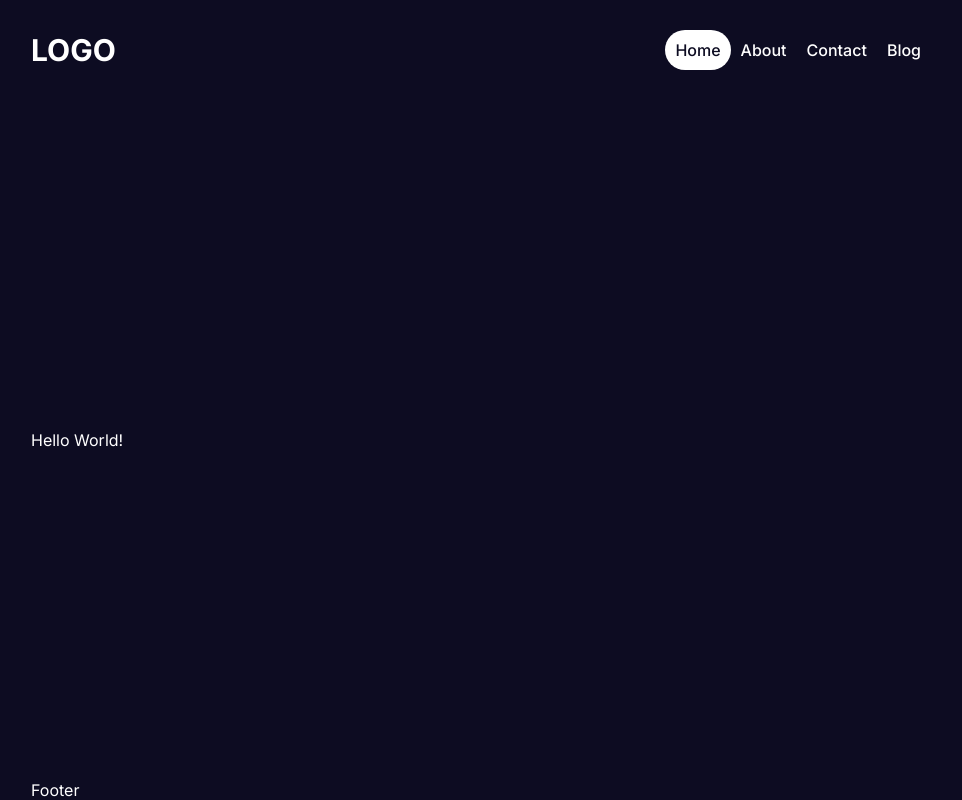
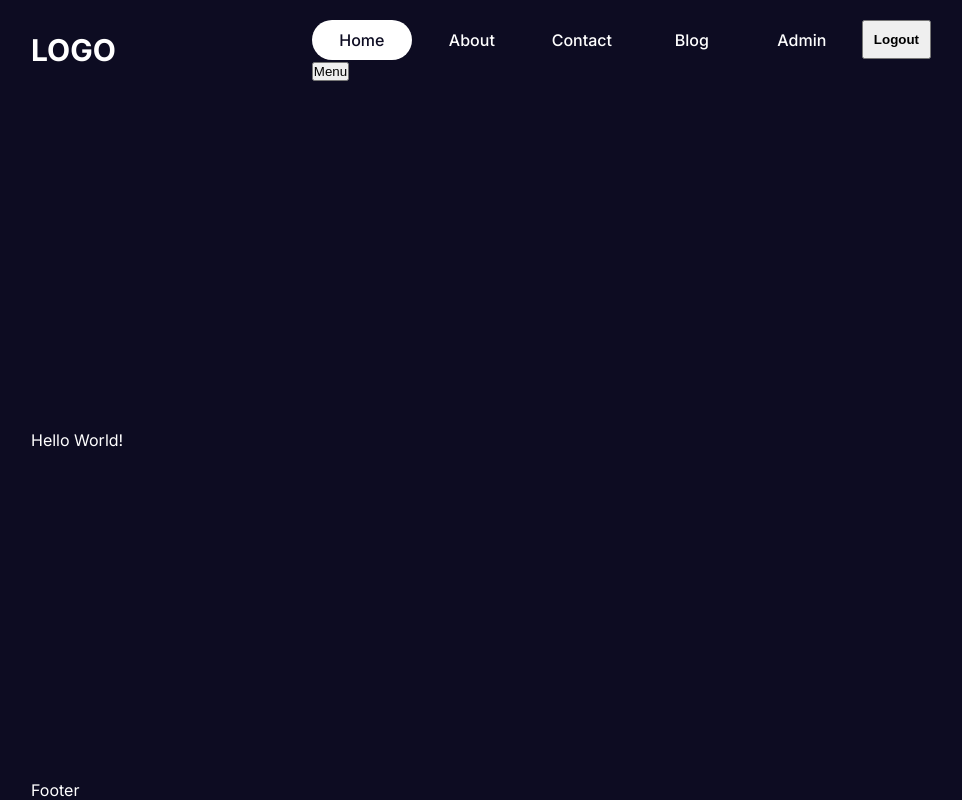
Before and after one commit to Juan-Severiano/next14-project, a Next.js app: page / in a window 1280 px wide. Shown: the whole page, without its empty margins (159-1121 px from the left). Built offline with nearby package versions, Linux system fonts and the light colour scheme.

Commit message:
[add] creating a menu button

```diff
--- a/src/components/navbar/links/Links.jsx
+++ b/src/components/navbar/links/Links.jsx
@@ -1,7 +1,10 @@
+"use client"
+import { useState } from 'react';
 import styles from './links.module.css';
 import NavLink from "./navLink/navLink";
 
 const Links = () => {
+  const [open, setOpen] = useState(false);
 
   const links = [
     {
@@ -26,9 +29,37 @@ const Links = () => {
     },
   ]
 
-  return (links.map(link => (
-        <NavLink key={link.id} link={link} />
-      ))
+  const session = true;
+  const isAdmin = true;
+
+  return (
+    <div className={styles.container}>
+      <div className={styles.links}>
+        {links.map(link => (
+          <NavLink key={link.id} link={link} />
+        ))}
+        {
+          session ?
+            (
+              <>
+                {isAdmin && <NavLink key='Login' link={{ title: 'Admin', path: '/admin' }} />}
+                <button className={styles.logout} type='button'>Logout</button>
+              </>)
+            : (
+              <NavLink key='Login' link={{ title: 'Login', path: '/login' }} />
+            )
+        }
+      </div>
+      <button>Menu</button>
+      {
+        open &&
+        <div className={styles.mobileLinks}>
+          {
+            links.map(link => <NavLink key={link.id} link={link} />)
+          }
+        </div>
+      }
+    </div>
   )
 }
 
--- a/src/components/navbar/links/links.module.css
+++ b/src/components/navbar/links/links.module.css
@@ -3,3 +3,9 @@
   align-items: center;
   gap: 10px;
 }
+
+.logout {
+  padding: 10px;
+  cursor: pointer;
+  font-weight: bold;
+}
--- a/src/components/navbar/links/navLink/navLink.module.css
+++ b/src/components/navbar/links/navLink/navLink.module.css
@@ -1,12 +1,12 @@
-.container {
-  min-height: 100px;
+.container{
+  min-width: 100px;
   padding: 10px;
   border-radius: 20px;
   font-weight: 500;
   text-align: center;
 }
 
-.active {
-  background-color: #fff;
-  color: #0d0c22;
+.active{
+  background-color: var(--text);
+  color: var(--bg);
 }
```
